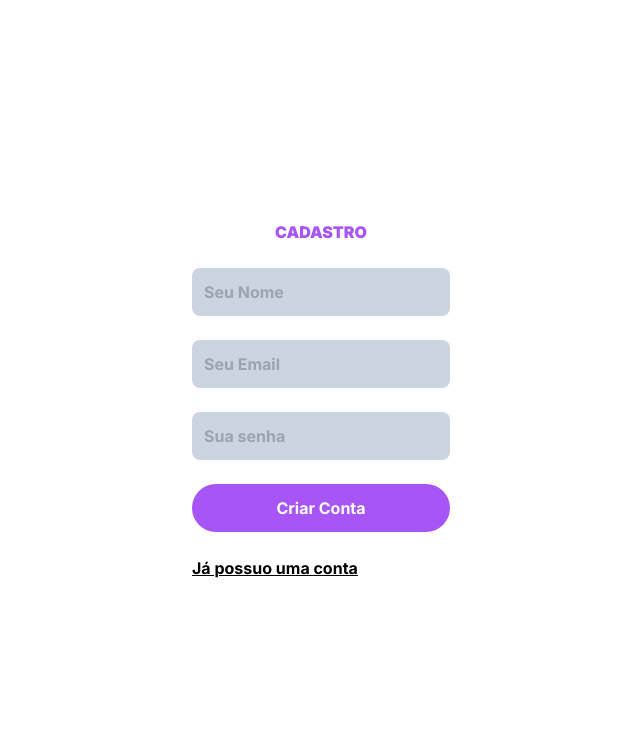
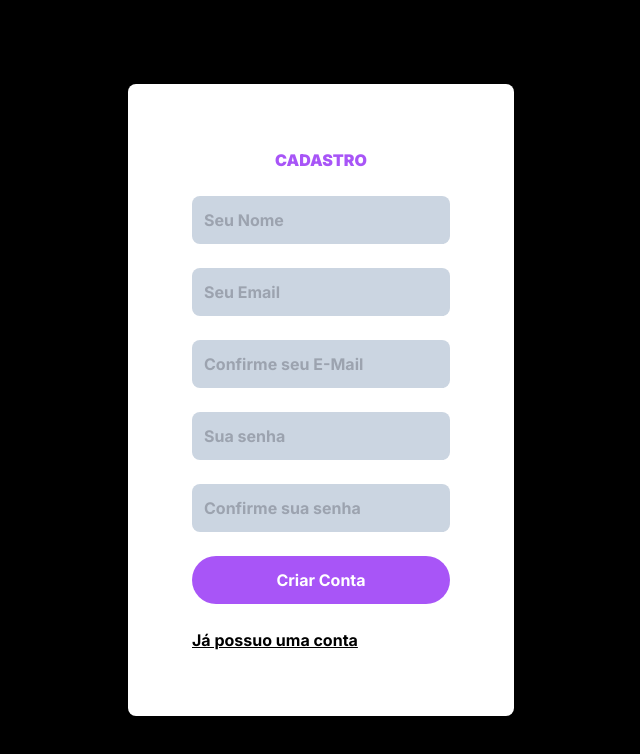
Before and after one commit to leonardorscarpitta/pw-manager, a Next.js app: page /cadastro in a window 1280 px wide. Shown: the top 754 px of the page, without its empty margins (319-959 px from the left). Built offline with nearby package versions, Linux system fonts and the light colour scheme.

Commit message:
feat: creating new input spaces

```diff
--- a/src/app/cadastro/page.tsx
+++ b/src/app/cadastro/page.tsx
@@ -9,8 +9,10 @@ import axios from "axios";
 export default function CadastroPage() {
 
     const [ email, setEmail ] = useState<string>()
+    const [ confirmEmail, setCEmail ] = useState<string>()
     const [ usuario, setUserName ] = useState<string>()
     const [ senhaMestra, setPassword ] = useState<string>()
+    const [ confirmSenhaMestra, setCPassword ] = useState<string>()
 
   // =================================================
   const handleSubmit = async (event: React.FormEvent) => {
@@ -29,12 +31,34 @@ export default function CadastroPage() {
   // =================================================
 
   return (
-    <div className="flex items-center justify-center h-lvh">
+    <div className="flex items-center justify-center h-lvh bg-black">
       <form onSubmit={handleSubmit} className="flex">
         <LoginCard title="Cadastro">
-          <Input type="text" placeholder="Seu Nome" value={usuario} onChange={(event) => setUserName(event.target.value)} />
-          <Input type="email" placeholder="Seu Email" value={email} onChange={(event) => setEmail(event.target.value)} />
-          <Input type="password" placeholder="Sua senha" value={senhaMestra} onChange={(event) => setPassword(event.target.value)} />
+          <Input
+            type="text"
+            placeholder="Seu Nome"
+            value={usuario}
+            onChange={(event) => setUserName(event.target.value)} />
+          <Input
+            type="email"
+            placeholder="Seu Email"
+            value={email}
+            onChange={(event) => setEmail(event.target.value)} />
+            <Input
+              type="email"
+              placeholder="Confirme seu E-Mail"
+              value={confirmEmail}
+              onChange={(event) => setCEmail(event.target.value)} />
+            <Input
+              type="password"
+              placeholder="Sua senha"
+              value={senhaMestra}
+              onChange={(event) => setPassword(event.target.value)} />
+            <Input
+              type="password"
+              placeholder="Confirme sua senha"
+              value={confirmSenhaMestra}
+              onChange={(event) => setCPassword(event.target.value)} />
           <Button>Criar Conta</Button>
           <Link className="underline" href="./login">Já possuo uma conta</Link>
         </LoginCard>
```
